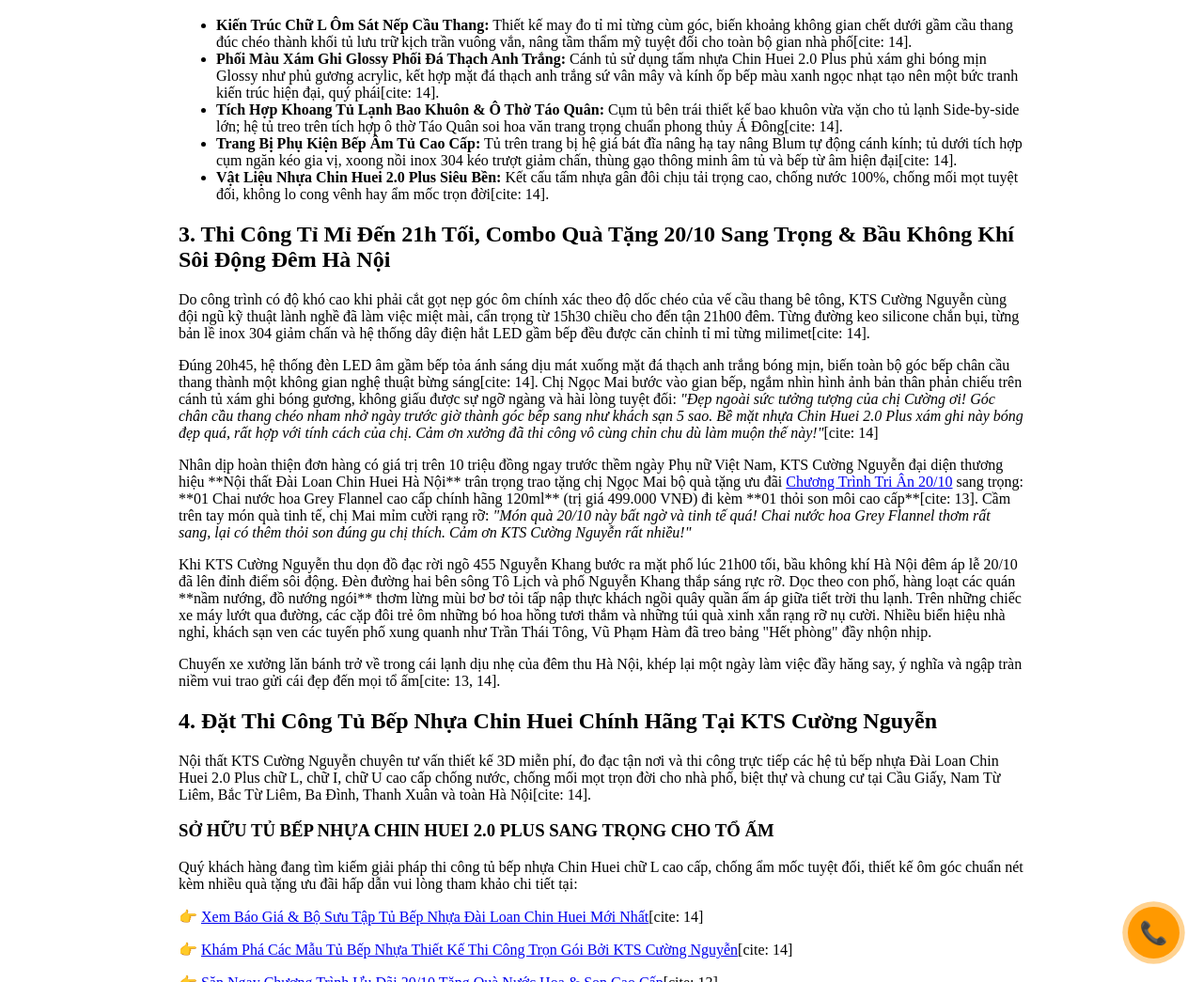
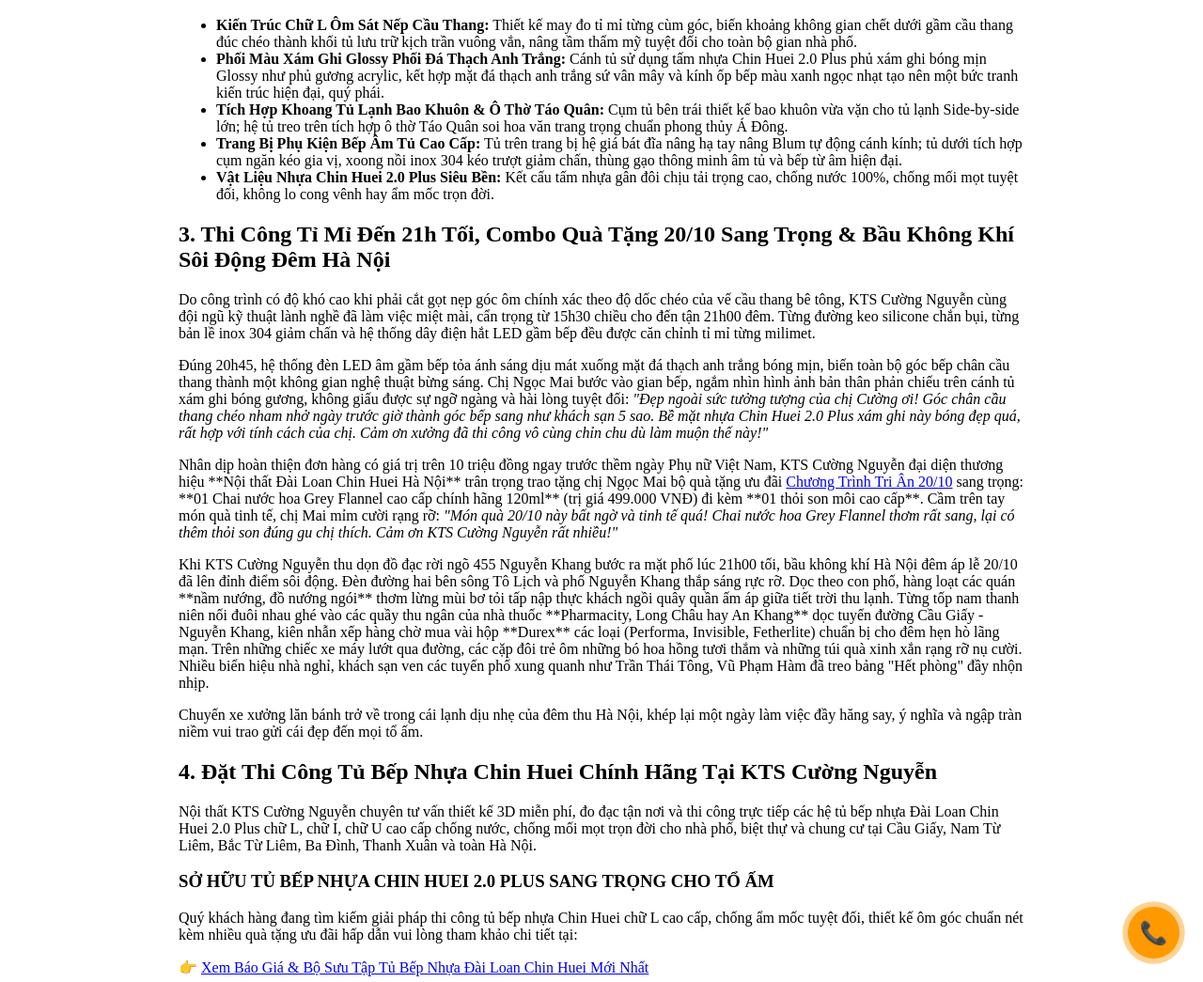
Before and after one commit to noithatchinhuei/ktscuongnguyen.github.io, a Jekyll site: the page built from du-an/tu-bep-chu-l-nhua-chin-huei-nguyen-khang-cau-giay.html, in a window 1280 px wide and 1400 px high, scrolled down 1819 px. Shown: the part 355-1400 px from the top of the window at 94% size. Built offline with Jekyll 4.4.1, drawn with Linux system fonts in a browser that asks for light colours; some of the changed text lies outside the part shown.

Commit message:
Update tu-bep-chu-l-nhua-chin-huei-nguyen-khang-cau-giay.html

```diff
--- a/du-an/tu-bep-chu-l-nhua-chin-huei-nguyen-khang-cau-giay.html
+++ b/du-an/tu-bep-chu-l-nhua-chin-huei-nguyen-khang-cau-giay.html
@@ -50,9 +50,9 @@ description: "Nối tiếp chuyến bàn giao tủ 4 cánh lùa trưa 18/10 tạ
     </div>
 
     <h2>1. Nối Tiếp Trưa 18/10 & Hành Trình Chiều Mùa Thu 19/10 Qua Nhịp Sống Hà Nội Nhộn Nhịp Sát Ngày 20/10</h2>
-    <p>Nối tiếp <a href="https://ktscuongnguyen.io.vn/du-an/tu-quan-ao-4-canh-lua-nhua-chin-huei-xuan-phuong.html" target="_blank">chuyến bàn giao chiếc tủ quần áo 4 cánh lùa CH-TCL09 giá ưu đãi 2,69 củ cho chị Lan Hương trưa Chủ Nhật 18/10 tại KĐT Xuân Phương</a>, chiều Thứ Hai ngày 19/10/2026, xưởng KTS Cường Nguyễn bắt đầu một hành trình thi công đầy cảm xúc và dấu ấn đúng sát dịp Lễ Phụ nữ Việt Nam 20/10[cite: 13].</p>
+    <p>Nối tiếp <a href="https://ktscuongnguyen.io.vn/du-an/tu-quan-ao-4-canh-lua-nhua-chin-huei-xuan-phuong.html" target="_blank">chuyến bàn giao chiếc tủ quần áo 4 cánh lùa CH-TCL09 giá ưu đãi 2,69 củ cho chị Lan Hương trưa Chủ Nhật 18/10 tại KĐT Xuân Phương</a>, chiều Thứ Hai ngày 19/10/2026, xưởng KTS Cường Nguyễn bắt đầu một hành trình thi công đầy cảm xúc và dấu ấn đúng sát dịp Lễ Phụ nữ Việt Nam 20/10.</p>
 
-    <p>Chiều 19/10, khí trời Hà Nội mang đậm nét đặc trưng của mùa thu chuyển lạnh. Bầu trời hanh hao gió đông bắc nhẹ nhàng luồn qua từng ngóc ngách phố phường. Xuất phát từ xưởng lúc 13h30 trên chiếc xe tải nhỏ chở theo toàn bộ các tấm modul nhựa Chin Huei 2.0 Plus đã gia công chuẩn xác, KTS Cường Nguyễn đi qua những con đường rộn ràng nhịp sống của thành phố trước thềm ngày lễ lớn[cite: 13].</p>
+    <p>Chiều 19/10, khí trời Hà Nội mang đậm nét đặc trưng của mùa thu chuyển lạnh. Bầu trời hanh hao gió đông bắc nhẹ nhàng luồn qua từng ngóc ngách phố phường. Xuất phát từ xưởng lúc 13h30 trên chiếc xe tải nhỏ chở theo toàn bộ các tấm modul nhựa Chin Huei 2.0 Plus đã gia công chuẩn xác, KTS Cường Nguyễn đi qua những con đường rộn ràng nhịp sống của thành phố trước thềm ngày lễ lớn.</p>
 
     <p>Lướt qua cổng các trường đại học lớn ven trục đường Hồ Tùng Mậu, Cầu Giấy và Xuân Thủy như Đại học Thương mại, Đại học Quốc gia Hà Nội, Đại học Sư phạm, bầu không khí mừng ngày 20/10 tràn ngập mọi góc phố. Dọc vỉa hè, hàng chục điểm bán hoa tươi sinh viên và đồ handmade rực rỡ sắc màu được dựng lên. Những gánh hàng rong chở đầy hoa hồng đỏ, hoa cúc tùng, tulip, những giỏ hoa lụa nhỏ xinh do chính các bạn sinh viên cẩn thận bó từng nếp dây nơ, chào mời khách qua đường ríu rít. Tiếng cười nói trong trẻo của các bạn trẻ hòa cùng sắc đỏ sắc hồng rực rỡ tạo nên một khung cảnh mùa thu vừa lãng mạn vừa tràn đầy sức sống thanh xuân.</p>
 
@@ -65,43 +65,43 @@ description: "Nối tiếp chuyến bàn giao tủ 4 cánh lùa trưa 18/10 tạ
 
     <p>Chị Ngọc Mai chia sẻ: Căn nhà phố của chị có thế đất phòng khách liền bếp với mảng chân cầu thang đúc bê tông chéo góc khá phức tạp. Bộ tủ bếp gỗ công nghiệp trước đây mua sẵn không ôm hết được nếp góc này, để lộ ra nhiều khoảng trống nham nhở bám bụi bẩn, chưa kể thời tiết nồm ẩm Hà Nội làm khoang chậu rửa bị mục nát, mối mọt xông hỏng hết chân tủ. Chị cần một đơn vị may đo thiết kế chuyên nghiệp, sử dụng chất liệu nhựa cao cấp chịu lực tuyệt đối, chống nước 100% và bề mặt phải bóng mịn như phủ gương để xứng tầm không gian sống.</p>
 
-    <p>Nhờ bạn bè trong giới kinh doanh giới thiệu thương hiệu **Nội thất Đài Loan Chin Huei Hà Nội** uy tín của KTS Cường Nguyễn, chị Mai đã tin tưởng chốt phương án thi công trọn gói bộ **Tủ bếp chữ L nhựa Chin Huei 2.0 Plus CH-TBL12** ôm sát góc chân cầu thang với tông màu xám ghi Glossy bóng gương thời thượng[cite: 14].</p>
+    <p>Nhờ bạn bè trong giới kinh doanh giới thiệu thương hiệu **Nội thất Đài Loan Chin Huei Hà Nội** uy tín của KTS Cường Nguyễn, chị Mai đã tin tưởng chốt phương án thi công trọn gói bộ **Tủ bếp chữ L nhựa Chin Huei 2.0 Plus CH-TBL12** ôm sát góc chân cầu thang với tông màu xám ghi Glossy bóng gương thời thượng.</p>
 
     <div class="img-container">
-        <img src="https://noithatchinhuei.io.vn/wp-content/uploads/2026/06/Tu-bep-chu-L-lien-cau-thang-nhua-Chin-Huei-2.0-plus-CH-TBL12-dep-600x503.webp" alt="Tủ bếp chữ L liền cầu thang nhựa Chin Huei 2.0 Plus CH-TBL12 thi công tại ngõ 455 Nguyễn Khang Cầu Giấy"[cite: 14]>
-        <div class="img-caption">Hình ảnh hoàn thiện thực tế bộ tủ bếp chữ L nhựa Chin Huei 2.0 Plus CH-TBL12 màu xám ghi Glossy ôm sát gờ chéo chân cầu thang, tích hợp khoang tủ lạnh bao khuôn, bàn thờ Táo Quân âm tủ, giá bát đĩa nâng hạ và hệ ngăn kéo inox 304 đa năng tại nhà nữ doanh nhân Ngọc Mai (ngõ 455 Nguyễn Khang, Cầu Giấy)[cite: 14].</div>
+        <img src="https://noithatchinhuei.io.vn/wp-content/uploads/2026/06/Tu-bep-chu-L-lien-cau-thang-nhua-Chin-Huei-2.0-plus-CH-TBL12-dep-600x503.webp" alt="Tủ bếp chữ L liền cầu thang nhựa Chin Huei 2.0 Plus CH-TBL12 thi công tại ngõ 455 Nguyễn Khang Cầu Giấy">
+        <div class="img-caption">Hình ảnh hoàn thiện thực tế bộ tủ bếp chữ L nhựa Chin Huei 2.0 Plus CH-TBL12 màu xám ghi Glossy ôm sát gờ chéo chân cầu thang, tích hợp khoang tủ lạnh bao khuôn, bàn thờ Táo Quân âm tủ, giá bát đĩa nâng hạ và hệ ngăn kéo inox 304 đa năng tại nhà nữ doanh nhân Ngọc Mai (ngõ 455 Nguyễn Khang, Cầu Giấy).</div>
     </div>
 
     <h3>Đặc Điểm Thiết Kế & Kiến Trúc Đột Phá Của Mẫu Tủ Bếp CH-TBL12:</h3>
     <ul>
-        <li><strong>Kiến Trúc Chữ L Ôm Sát Nếp Cầu Thang:</strong> Thiết kế may đo tỉ mỉ từng cùm góc, biến khoảng không gian chết dưới gầm cầu thang đúc chéo thành khối tủ lưu trữ kịch trần vuông vắn, nâng tầm thẩm mỹ tuyệt đối cho toàn bộ gian nhà phố[cite: 14].</li>
-        <li><strong>Phối Màu Xám Ghi Glossy Phối Đá Thạch Anh Trắng:</strong> Cánh tủ sử dụng tấm nhựa Chin Huei 2.0 Plus phủ xám ghi bóng mịn Glossy như phủ gương acrylic, kết hợp mặt đá thạch anh trắng sứ vân mây và kính ốp bếp màu xanh ngọc nhạt tạo nên một bức tranh kiến trúc hiện đại, quý phái[cite: 14].</li>
-        <li><strong>Tích Hợp Khoang Tủ Lạnh Bao Khuôn & Ô Thờ Táo Quân:</strong> Cụm tủ bên trái thiết kế bao khuôn vừa vặn cho tủ lạnh Side-by-side lớn; hệ tủ treo trên tích hợp ô thờ Táo Quân soi hoa văn trang trọng chuẩn phong thủy Á Đông[cite: 14].</li>
-        <li><strong>Trang Bị Phụ Kiện Bếp Âm Tủ Cao Cấp:</strong> Tủ trên trang bị hệ giá bát đĩa nâng hạ tay nâng Blum tự động cánh kính; tủ dưới tích hợp cụm ngăn kéo gia vị, xoong nồi inox 304 kéo trượt giảm chấn, thùng gạo thông minh âm tủ và bếp từ âm hiện đại[cite: 14].</li>
-        <li><strong>Vật Liệu Nhựa Chin Huei 2.0 Plus Siêu Bền:</strong> Kết cấu tấm nhựa gân đôi chịu tải trọng cao, chống nước 100%, chống mối mọt tuyệt đối, không lo cong vênh hay ẩm mốc trọn đời[cite: 14].</li>
+        <li><strong>Kiến Trúc Chữ L Ôm Sát Nếp Cầu Thang:</strong> Thiết kế may đo tỉ mỉ từng cùm góc, biến khoảng không gian chết dưới gầm cầu thang đúc chéo thành khối tủ lưu trữ kịch trần vuông vắn, nâng tầm thẩm mỹ tuyệt đối cho toàn bộ gian nhà phố.</li>
+        <li><strong>Phối Màu Xám Ghi Glossy Phối Đá Thạch Anh Trắng:</strong> Cánh tủ sử dụng tấm nhựa Chin Huei 2.0 Plus phủ xám ghi bóng mịn Glossy như phủ gương acrylic, kết hợp mặt đá thạch anh trắng sứ vân mây và kính ốp bếp màu xanh ngọc nhạt tạo nên một bức tranh kiến trúc hiện đại, quý phái.</li>
+        <li><strong>Tích Hợp Khoang Tủ Lạnh Bao Khuôn & Ô Thờ Táo Quân:</strong> Cụm tủ bên trái thiết kế bao khuôn vừa vặn cho tủ lạnh Side-by-side lớn; hệ tủ treo trên tích hợp ô thờ Táo Quân soi hoa văn trang trọng chuẩn phong thủy Á Đông.</li>
+        <li><strong>Trang Bị Phụ Kiện Bếp Âm Tủ Cao Cấp:</strong> Tủ trên trang bị hệ giá bát đĩa nâng hạ tay nâng Blum tự động cánh kính; tủ dưới tích hợp cụm ngăn kéo gia vị, xoong nồi inox 304 kéo trượt giảm chấn, thùng gạo thông minh âm tủ và bếp từ âm hiện đại.</li>
+        <li><strong>Vật Liệu Nhựa Chin Huei 2.0 Plus Siêu Bền:</strong> Kết cấu tấm nhựa gân đôi chịu tải trọng cao, chống nước 100%, chống mối mọt tuyệt đối, không lo cong vênh hay ẩm mốc trọn đời.</li>
     </ul>
 
     <h2>3. Thi Công Tỉ Mỉ Đến 21h Tối, Combo Quà Tặng 20/10 Sang Trọng & Bầu Không Khí Sôi Động Đêm Hà Nội</h2>
-    <p>Do công trình có độ khó cao khi phải cắt gọt nẹp góc ôm chính xác theo độ dốc chéo của vế cầu thang bê tông, KTS Cường Nguyễn cùng đội ngũ kỹ thuật lành nghề đã làm việc miệt mài, cẩn trọng từ 15h30 chiều cho đến tận 21h00 đêm. Từng đường keo silicone chắn bụi, từng bản lề inox 304 giảm chấn và hệ thống dây điện hắt LED gầm bếp đều được căn chỉnh tỉ mỉ từng milimet[cite: 14].</p>
+    <p>Do công trình có độ khó cao khi phải cắt gọt nẹp góc ôm chính xác theo độ dốc chéo của vế cầu thang bê tông, KTS Cường Nguyễn cùng đội ngũ kỹ thuật lành nghề đã làm việc miệt mài, cẩn trọng từ 15h30 chiều cho đến tận 21h00 đêm. Từng đường keo silicone chắn bụi, từng bản lề inox 304 giảm chấn và hệ thống dây điện hắt LED gầm bếp đều được căn chỉnh tỉ mỉ từng milimet.</p>
 
-    <p>Đúng 20h45, hệ thống đèn LED âm gầm bếp tỏa ánh sáng dịu mát xuống mặt đá thạch anh trắng bóng mịn, biến toàn bộ góc bếp chân cầu thang thành một không gian nghệ thuật bừng sáng[cite: 14]. Chị Ngọc Mai bước vào gian bếp, ngắm nhìn hình ảnh bản thân phản chiếu trên cánh tủ xám ghi bóng gương, không giấu được sự ngỡ ngàng và hài lòng tuyệt đối: <em>"Đẹp ngoài sức tưởng tượng của chị Cường ơi! Góc chân cầu thang chéo nham nhở ngày trước giờ thành góc bếp sang như khách sạn 5 sao. Bề mặt nhựa Chin Huei 2.0 Plus xám ghi này bóng đẹp quá, rất hợp với tính cách của chị. Cảm ơn xưởng đã thi công vô cùng chỉn chu dù làm muộn thế này!"</em>[cite: 14]</p>
+    <p>Đúng 20h45, hệ thống đèn LED âm gầm bếp tỏa ánh sáng dịu mát xuống mặt đá thạch anh trắng bóng mịn, biến toàn bộ góc bếp chân cầu thang thành một không gian nghệ thuật bừng sáng. Chị Ngọc Mai bước vào gian bếp, ngắm nhìn hình ảnh bản thân phản chiếu trên cánh tủ xám ghi bóng gương, không giấu được sự ngỡ ngàng và hài lòng tuyệt đối: <em>"Đẹp ngoài sức tưởng tượng của chị Cường ơi! Góc chân cầu thang chéo nham nhở ngày trước giờ thành góc bếp sang như khách sạn 5 sao. Bề mặt nhựa Chin Huei 2.0 Plus xám ghi này bóng đẹp quá, rất hợp với tính cách của chị. Cảm ơn xưởng đã thi công vô cùng chỉn chu dù làm muộn thế này!"</em></p>
 
-    <p>Nhân dịp hoàn thiện đơn hàng có giá trị trên 10 triệu đồng ngay trước thềm ngày Phụ nữ Việt Nam, KTS Cường Nguyễn đại diện thương hiệu **Nội thất Đài Loan Chin Huei Hà Nội** trân trọng trao tặng chị Ngọc Mai bộ quà tặng ưu đãi <a href="https://noithatchinhuei.io.vn/uu-dai-20-10/" target="_blank" rel="noopener">Chương Trình Tri Ân 20/10</a> sang trọng: **01 Chai nước hoa Grey Flannel cao cấp chính hãng 120ml** (trị giá 499.000 VNĐ) đi kèm **01 thỏi son môi cao cấp**[cite: 13]. Cầm trên tay món quà tinh tế, chị Mai mỉm cười rạng rỡ: <em>"Món quà 20/10 này bất ngờ và tinh tế quá! Chai nước hoa Grey Flannel thơm rất sang, lại có thêm thỏi son đúng gu chị thích. Cảm ơn KTS Cường Nguyễn rất nhiều!"</em></p>
+    <p>Nhân dịp hoàn thiện đơn hàng có giá trị trên 10 triệu đồng ngay trước thềm ngày Phụ nữ Việt Nam, KTS Cường Nguyễn đại diện thương hiệu **Nội thất Đài Loan Chin Huei Hà Nội** trân trọng trao tặng chị Ngọc Mai bộ quà tặng ưu đãi <a href="https://noithatchinhuei.io.vn/uu-dai-20-10/" target="_blank" rel="noopener">Chương Trình Tri Ân 20/10</a> sang trọng: **01 Chai nước hoa Grey Flannel cao cấp chính hãng 120ml** (trị giá 499.000 VNĐ) đi kèm **01 thỏi son môi cao cấp**. Cầm trên tay món quà tinh tế, chị Mai mỉm cười rạng rỡ: <em>"Món quà 20/10 này bất ngờ và tinh tế quá! Chai nước hoa Grey Flannel thơm rất sang, lại có thêm thỏi son đúng gu chị thích. Cảm ơn KTS Cường Nguyễn rất nhiều!"</em></p>
 
-    <p>Khi KTS Cường Nguyễn thu dọn đồ đạc rời ngõ 455 Nguyễn Khang bước ra mặt phố lúc 21h00 tối, bầu không khí Hà Nội đêm áp lễ 20/10 đã lên đỉnh điểm sôi động. Đèn đường hai bên sông Tô Lịch và phố Nguyễn Khang thắp sáng rực rỡ. Dọc theo con phố, hàng loạt các quán **nầm nướng, đồ nướng ngói** thơm lừng mùi bơ bơ tỏi tấp nập thực khách ngồi quây quần ấm áp giữa tiết trời thu lạnh. Trên những chiếc xe máy lướt qua đường, các cặp đôi trẻ ôm những bó hoa hồng tươi thắm và những túi quà xinh xắn rạng rỡ nụ cười. Nhiều biển hiệu nhà nghỉ, khách sạn ven các tuyến phố xung quanh như Trần Thái Tông, Vũ Phạm Hàm đã treo bảng "Hết phòng" đầy nhộn nhịp.</p>
+    <p>Khi KTS Cường Nguyễn thu dọn đồ đạc rời ngõ 455 Nguyễn Khang bước ra mặt phố lúc 21h00 tối, bầu không khí Hà Nội đêm áp lễ 20/10 đã lên đỉnh điểm sôi động. Đèn đường hai bên sông Tô Lịch và phố Nguyễn Khang thắp sáng rực rỡ. Dọc theo con phố, hàng loạt các quán **nầm nướng, đồ nướng ngói** thơm lừng mùi bơ tỏi tấp nập thực khách ngồi quây quần ấm áp giữa tiết trời thu lạnh. Từng tốp nam thanh niên nối đuôi nhau ghé vào các quầy thu ngân của nhà thuốc **Pharmacity, Long Châu hay An Khang** dọc tuyến đường Cầu Giấy - Nguyễn Khang, kiên nhẫn xếp hàng chờ mua vài hộp **Durex** các loại (Performa, Invisible, Fetherlite) chuẩn bị cho đêm hẹn hò lãng mạn. Trên những chiếc xe máy lướt qua đường, các cặp đôi trẻ ôm những bó hoa hồng tươi thắm và những túi quà xinh xắn rạng rỡ nụ cười. Nhiều biển hiệu nhà nghỉ, khách sạn ven các tuyến phố xung quanh như Trần Thái Tông, Vũ Phạm Hàm đã treo bảng "Hết phòng" đầy nhộn nhịp.</p>
 
-    <p>Chuyến xe xưởng lăn bánh trở về trong cái lạnh dịu nhẹ của đêm thu Hà Nội, khép lại một ngày làm việc đầy hăng say, ý nghĩa và ngập tràn niềm vui trao gửi cái đẹp đến mọi tổ ấm[cite: 13, 14].</p>
+    <p>Chuyến xe xưởng lăn bánh trở về trong cái lạnh dịu nhẹ của đêm thu Hà Nội, khép lại một ngày làm việc đầy hăng say, ý nghĩa và ngập tràn niềm vui trao gửi cái đẹp đến mọi tổ ấm.</p>
 
     <h2>4. Đặt Thi Công Tủ Bếp Nhựa Chin Huei Chính Hãng Tại KTS Cường Nguyễn</h2>
-    <p>Nội thất KTS Cường Nguyễn chuyên tư vấn thiết kế 3D miễn phí, đo đạc tận nơi và thi công trực tiếp các hệ tủ bếp nhựa Đài Loan Chin Huei 2.0 Plus chữ L, chữ I, chữ U cao cấp chống nước, chống mối mọt trọn đời cho nhà phố, biệt thự và chung cư tại Cầu Giấy, Nam Từ Liêm, Bắc Từ Liêm, Ba Đình, Thanh Xuân và toàn Hà Nội[cite: 14].</p>
+    <p>Nội thất KTS Cường Nguyễn chuyên tư vấn thiết kế 3D miễn phí, đo đạc tận nơi và thi công trực tiếp các hệ tủ bếp nhựa Đài Loan Chin Huei 2.0 Plus chữ L, chữ I, chữ U cao cấp chống nước, chống mối mọt trọn đời cho nhà phố, biệt thự và chung cư tại Cầu Giấy, Nam Từ Liêm, Bắc Từ Liêm, Ba Đình, Thanh Xuân và toàn Hà Nội.</p>
 
     <div class="cta-box">
         <h3>SỞ HỮU TỦ BẾP NHỰA CHIN HUEI 2.0 PLUS SANG TRỌNG CHO TỔ ẤM</h3>
         <p>Quý khách hàng đang tìm kiếm giải pháp thi công tủ bếp nhựa Chin Huei chữ L cao cấp, chống ẩm mốc tuyệt đối, thiết kế ôm góc chuẩn nét kèm nhiều quà tặng ưu đãi hấp dẫn vui lòng tham khảo chi tiết tại:</p>
-        <p>👉 <a href="https://noithatchinhuei.io.vn/tu-bep-nhua/" target="_blank" rel="noopener">Xem Báo Giá & Bộ Sưu Tập Tủ Bếp Nhựa Đài Loan Chin Huei Mới Nhất</a>[cite: 14]</p>
-        <p>👉 <a href="https://ktscuongnguyen.io.vn/tu-bep-nhua.html" target="_blank" rel="noopener">Khám Phá Các Mẫu Tủ Bếp Nhựa Thiết Kế Thi Công Trọn Gói Bởi KTS Cường Nguyễn</a>[cite: 14]</p>
-        <p>👉 <a href="https://noithatchinhuei.io.vn/uu-dai-20-10/" target="_blank" rel="noopener">Săn Ngay Chương Trình Ưu Đãi 20/10 Tặng Quà Nước Hoa & Son Cao Cấp</a>[cite: 13]</p>
-        <p>👉 <a href="https://ktscuongnguyen.io.vn/du-an/tu-quan-ao-4-canh-lua-nhua-chin-huei-xuan-phuong.html" target="_blank" rel="noopener">Đọc lại nhật ký trưa 18/10: Bàn giao Tủ quần áo 4 cánh lùa CH-TCL09 cho chị Lan Hương (KĐT Xuân Phương)</a>[cite: 13]</p>
-        <p>👉 <a href="https://ktscuongnguyen.io.vn/du-an/tu-quan-ao-canh-lua-kich-tran-nhua-chin-huei-vinhomes-skylake.html" target="_blank" rel="noopener">Đọc lại nhật ký chiều 15/10: Bàn giao Tủ quần áo cánh lùa kịch trần cho chị Đặng Minh Hằng (Vinhomes Skylake)</a>[cite: 13]</p>
+        <p>👉 <a href="https://noithatchinhuei.io.vn/tu-bep-nhua/" target="_blank" rel="noopener">Xem Báo Giá & Bộ Sưu Tập Tủ Bếp Nhựa Đài Loan Chin Huei Mới Nhất</a></p>
+        <p>👉 <a href="https://ktscuongnguyen.io.vn/tu-bep-nhua.html" target="_blank" rel="noopener">Khám Phá Các Mẫu Tủ Bếp Nhựa Thiết Kế Thi Công Trọn Gói Bởi KTS Cường Nguyễn</a></p>
+        <p>👉 <a href="https://noithatchinhuei.io.vn/uu-dai-20-10/" target="_blank" rel="noopener">Săn Ngay Chương Trình Ưu Đãi 20/10 Tặng Quà Nước Hoa & Son Cao Cấp</a></p>
+        <p>👉 <a href="https://ktscuongnguyen.io.vn/du-an/tu-quan-ao-4-canh-lua-nhua-chin-huei-xuan-phuong.html" target="_blank" rel="noopener">Đọc lại nhật ký trưa 18/10: Bàn giao Tủ quần áo 4 cánh lùa CH-TCL09 cho chị Lan Hương (KĐT Xuân Phương)</a></p>
+        <p>👉 <a href="https://ktscuongnguyen.io.vn/du-an/tu-quan-ao-canh-lua-kich-tran-nhua-chin-huei-vinhomes-skylake.html" target="_blank" rel="noopener">Đọc lại nhật ký chiều 15/10: Bàn giao Tủ quần áo cánh lùa kịch trần cho chị Đặng Minh Hằng (Vinhomes Skylake)</a></p>
     </div>
 </article>
```
Also changed, not shown: other parts of du-an/tu-bep-chu-l-nhua-chin-huei-nguyen-khang-cau-giay.html (+1 -1 lines).
